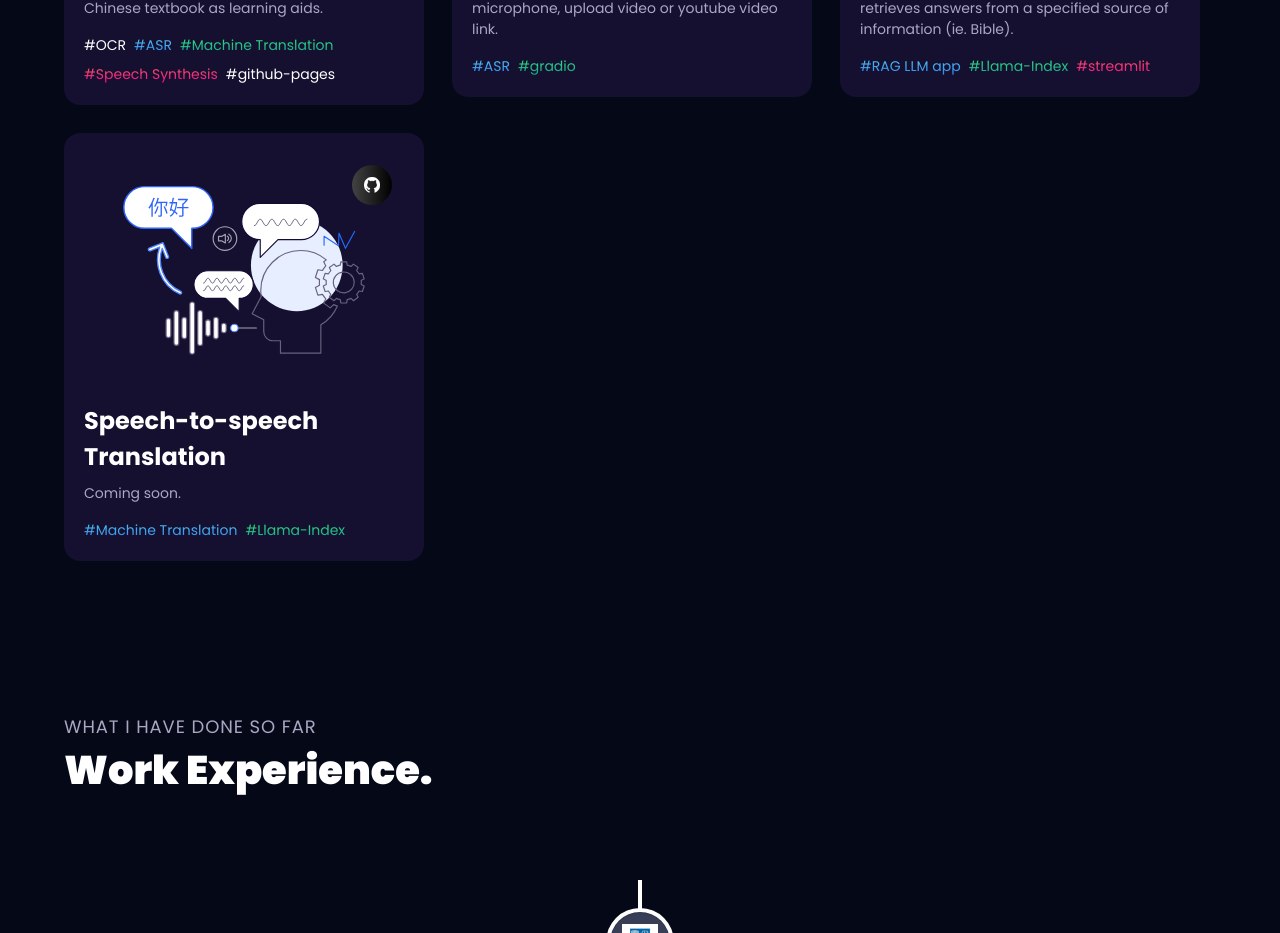
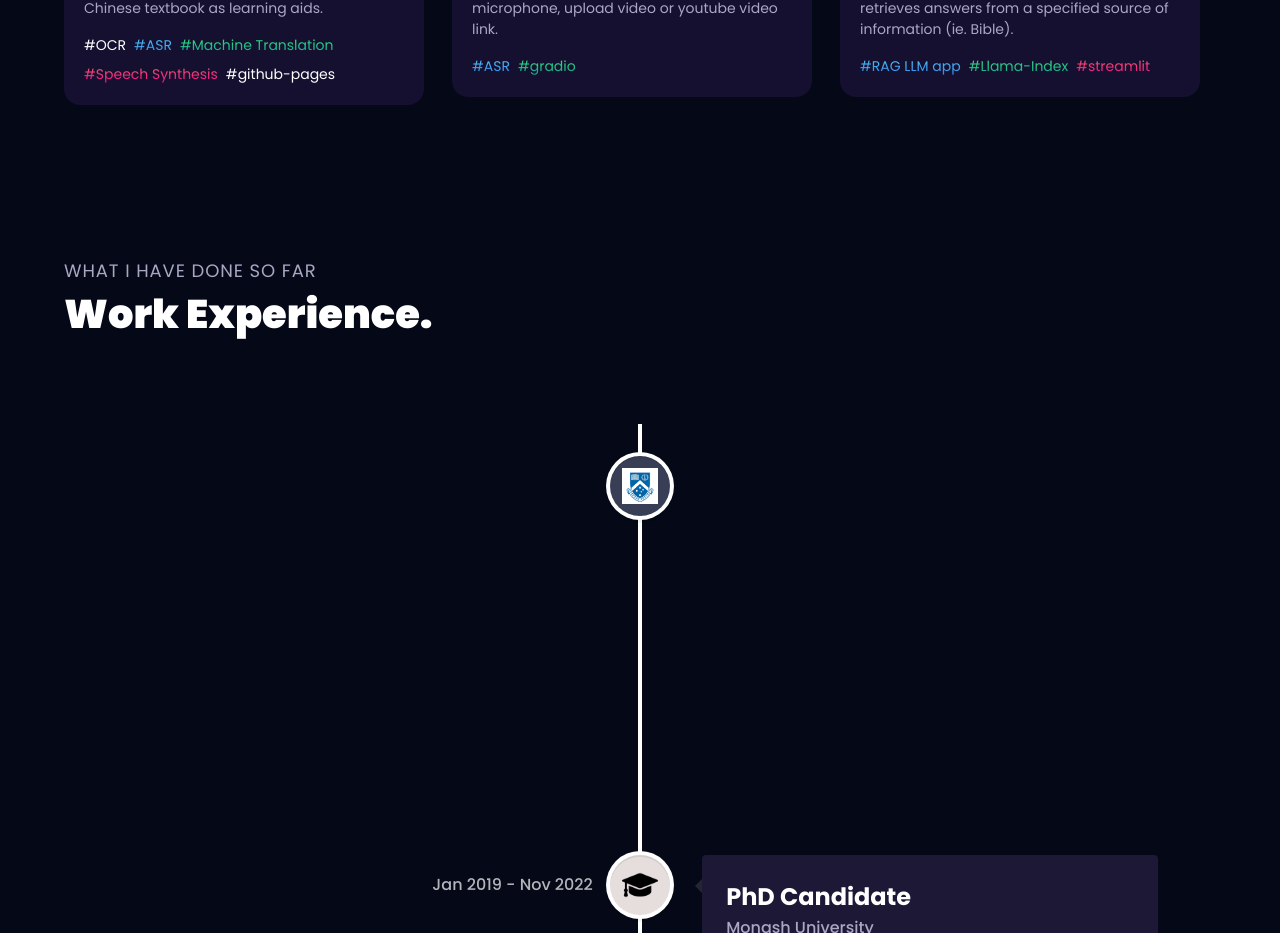
Before and after one commit to meisin/portfolio, a React (Vite) app: page / in a window 1280 px wide. Shown: the part 5374-6307 px from the top of the page. Built offline with nearby package versions, Linux system fonts and the light colour scheme; no server answers.

Commit message:
Update index.ts

```diff
--- a/src/constants/index.ts
+++ b/src/constants/index.ts
@@ -18,7 +18,6 @@ import {
   sjkc,
   iban,
   bible,
-  speech,
   pmp,
   mlops,
   data_science,
@@ -274,25 +273,6 @@ const projects: TProject[] = [
     sourceCodeLink: "https://github.com/meisin/Bible_ChatBot",
 	appLink: "https://biblechatbot.streamlit.app/",
   },
-  {
-    name: "Speech-to-speech Translation",
-    description:
-      "Coming soon. ",
-    tags: [
-      {
-        name: "Machine Translation",
-        color: "blue-text-gradient",
-      },
-      {
-        name: "Llama-Index",
-        color: "green-text-gradient",
-      },
-    ],
-    image: speech,
-    sourceCodeLink: "https://meisinlee-portfolio.netlify.app/",
-	appLink: "https://meisinlee-portfolio.netlify.app/",
-  },
-
 ];
 
 export { services, experiences, testimonials, projects, certs };
```
